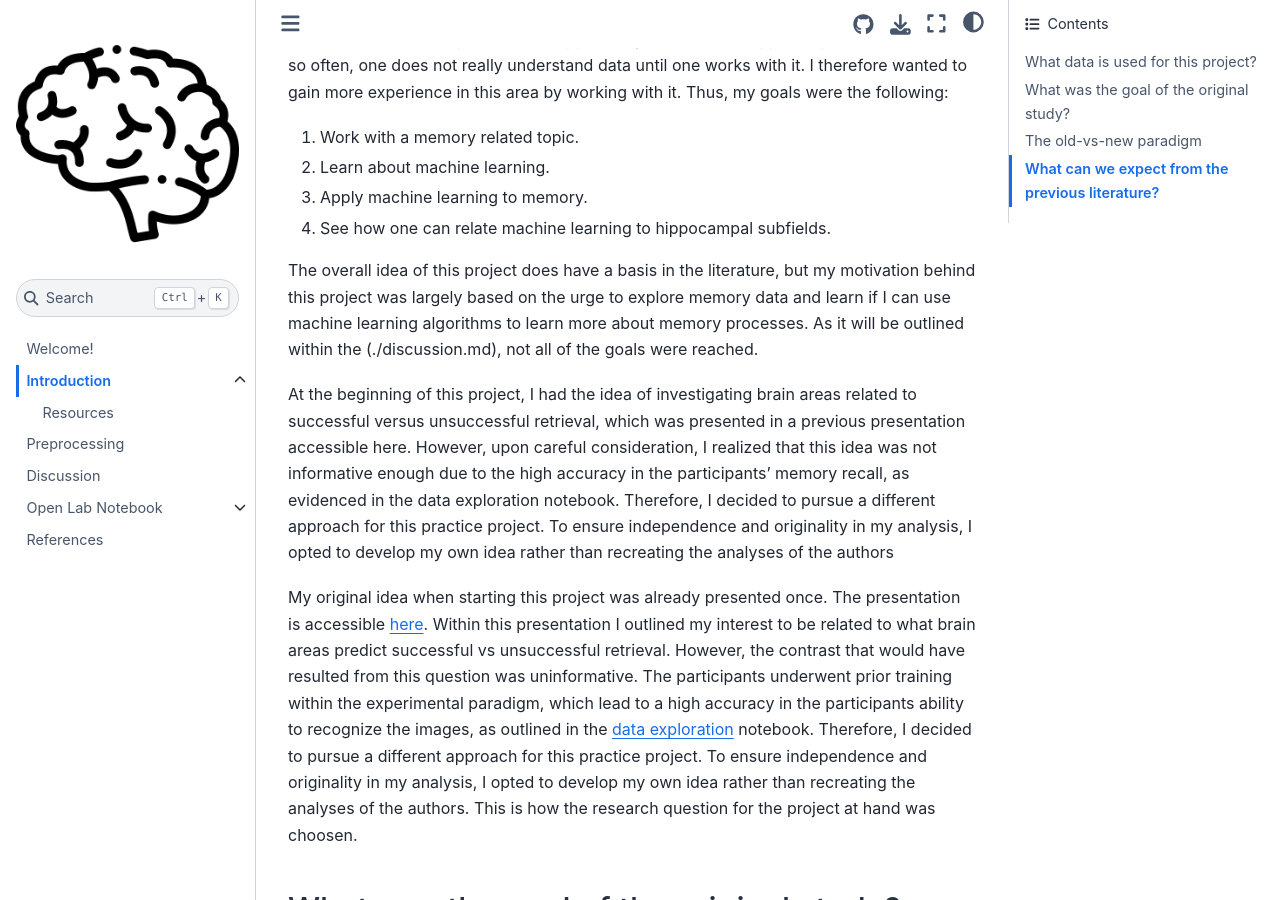
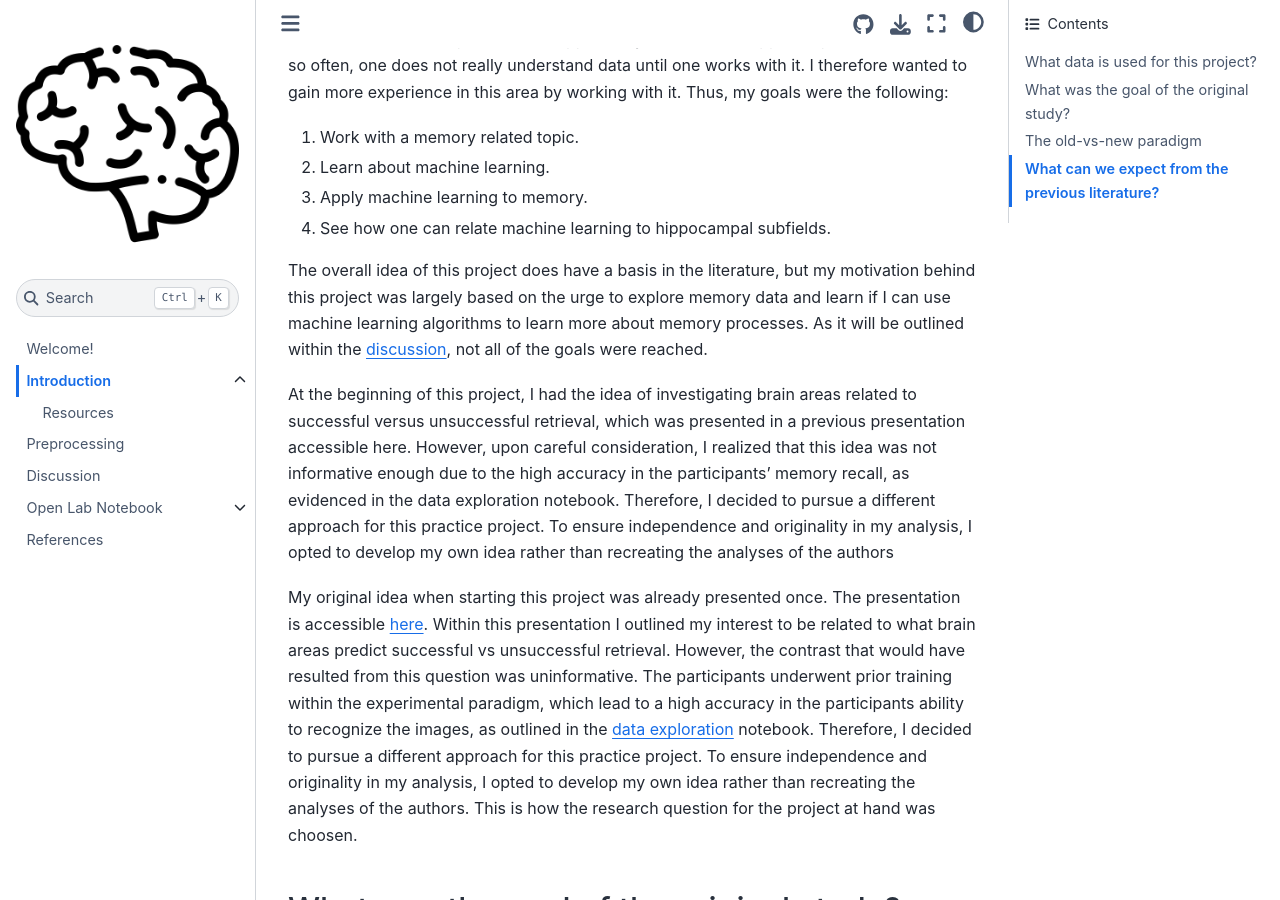
Before and after one commit to tchaase/research-internship-2022, a Jupyter Book: the page built from content/markdown/data_set.md, in a window 1280 px wide and 900 px high, scrolled down 633 px. Built offline with Jupyter Book 1.0.4 settings and Sphinx 7.4.7 and the Sphinx Book theme 1.1.4, drawn with Linux system fonts in a browser that asks for light colours; pages that are not in the unit, such as notebooks, are missing from menus; cross-references to code outside the pages are shown as plain code.

Commit message:
Minor corrections

```diff
--- a/content/markdown/data_set.md
+++ b/content/markdown/data_set.md
@@ -19,7 +19,7 @@ Before I dive briefly into the literature and outline what I am expecting, I wan
 3. Apply machine learning to memory.
 4. See how one can relate machine learning to hippocampal subfields.
 
-The overall idea of this project does have a basis in the literature, but my motivation behind this project was largely based on the urge to explore memory data and learn if I can use machine learning algorithms to learn more about memory processes. As it will be outlined within the (./discussion.md), not all of the goals were reached.
+The overall idea of this project does have a basis in the literature, but my motivation behind this project was largely based on the urge to explore memory data and learn if I can use machine learning algorithms to learn more about memory processes. As it will be outlined within the [discussion](./discussion.md), not all of the goals were reached.
 
 At the beginning of this project, I had the idea of investigating brain areas related to successful versus unsuccessful retrieval, which was presented in a previous presentation accessible here. However, upon careful consideration, I realized that this idea was not informative enough due to the high accuracy in the participants' memory recall, as evidenced in the data exploration notebook. Therefore, I decided to pursue a different approach for this practice project. To ensure independence and originality in my analysis, I opted to develop my own idea rather than recreating the analyses of the authors
 
```
Also changed, not shown: content/markdown/discussion.md (+1 -1 lines).
